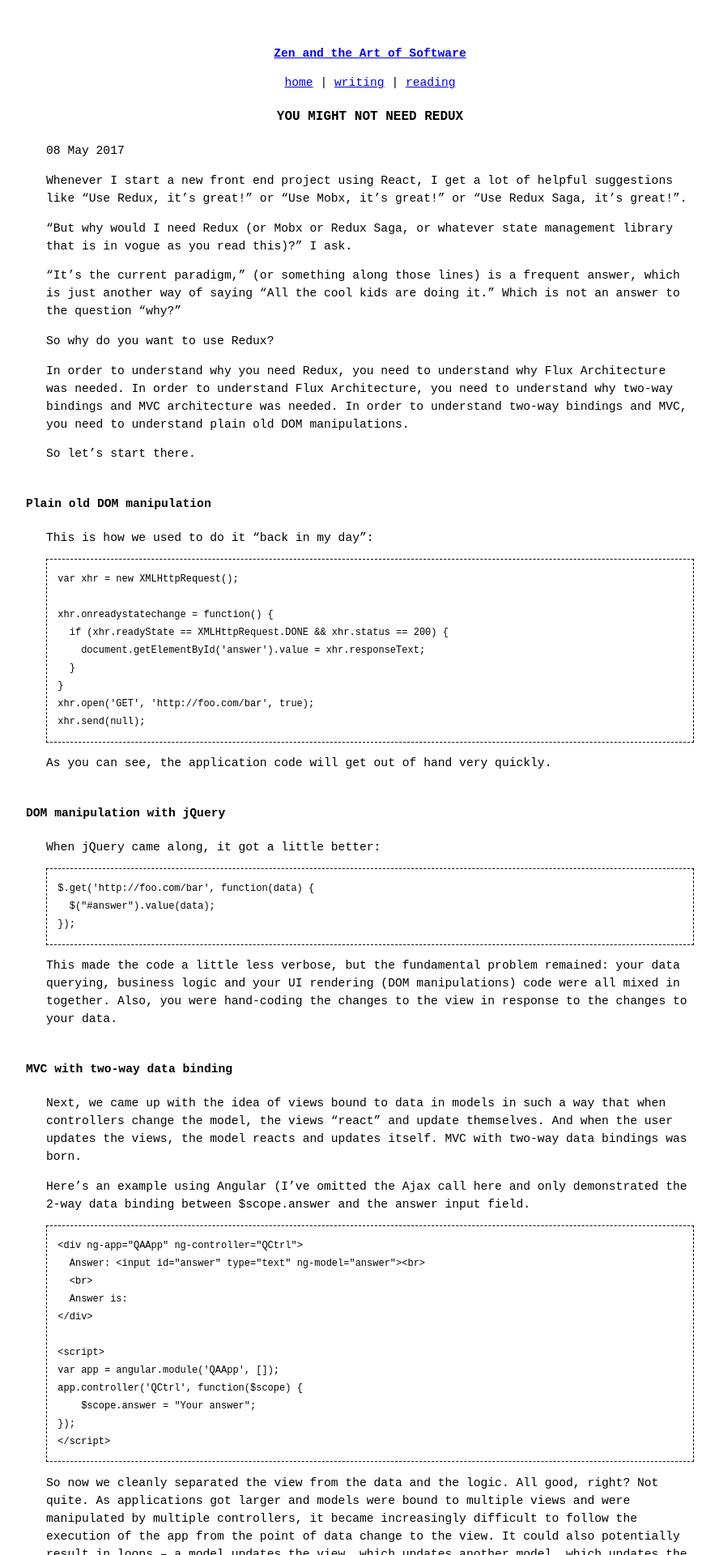
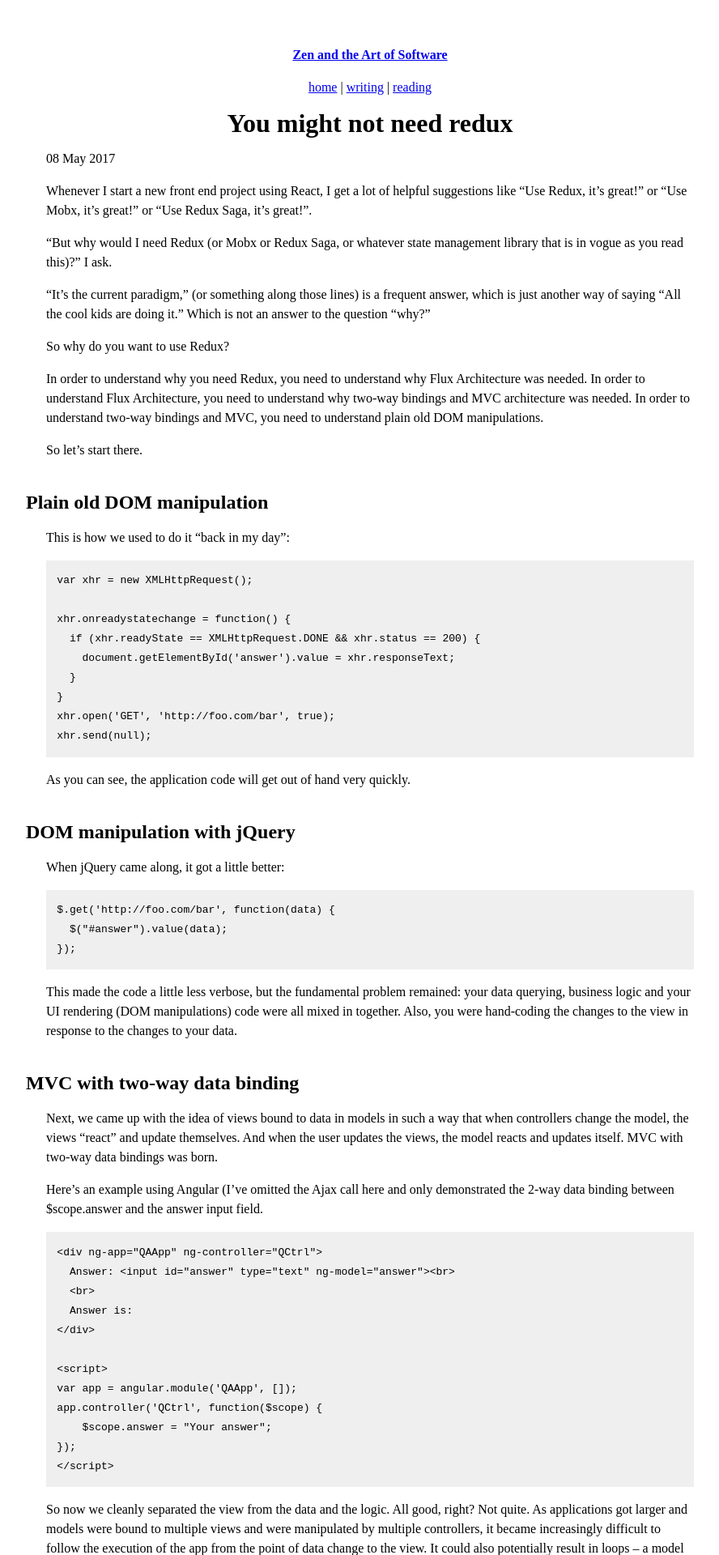
Before and after one commit to hliyan/hliyan.github.io, a Jekyll site: the page built from _posts/2017-05-08-you-might-not-need-redux.md, in a window 1280 px wide. Shown: the top 1920 px of the page at 81% size, without its empty margins (183-1071 px from the left). Built offline with Jekyll 4.4.1, drawn with Linux system fonts in a browser that asks for light colours.

Commit message:
style update

```diff
--- a/public/css/cards.css
+++ b/public/css/cards.css
@@ -1,9 +1,7 @@
 body {
   width: 90%;
   margin: auto;
-  font-family: monospace;
   line-height: 150%;
-  font-size: 11pt;
   padding: 40px;
 }
 
@@ -14,16 +12,12 @@
 }
 
 h1 {
-  font-size: 12pt;
-  font-weight: bold;
-  text-transform: uppercase;
   text-align: center;
   margin-bottom: 15pt;
   margin-top: 15pt;
 }
 
 h2 {
-  font-size: 11pt;
   font-weight: bold;
   margin-bottom: 15pt;
   margin-top: 30pt;
@@ -36,9 +30,7 @@
 
 pre {
   padding: 10pt;
-  border-style: dashed;
-  border-width: 1px;
-  font-size: 9pt;
+  background-color: #efefef;
 }
 
 blockquote {
```
